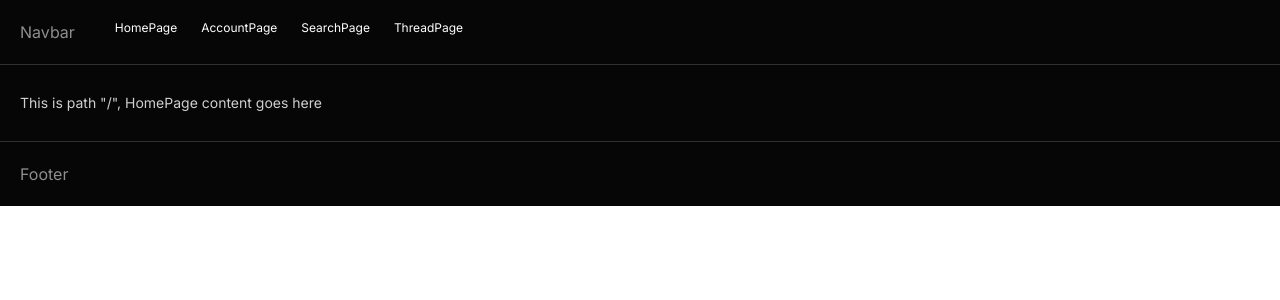
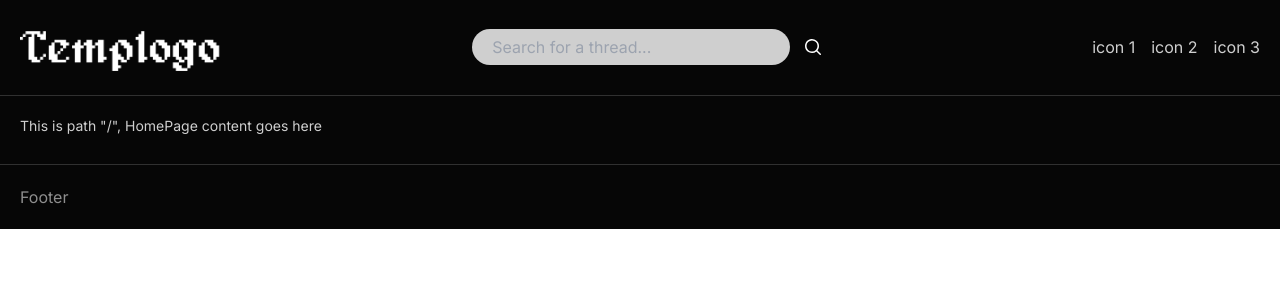
Before and after one commit to amilpsp/fullstack-frontend, a React (Vite) app: page / in a window 1280 px wide. Shown: the top 300 px of the page. Built offline with nearby package versions, Linux system fonts and the light colour scheme.

Commit message:
Navbar layout, SearchBar, TWconfig

```diff
--- a/src/Components/Navbar/Navbar.tsx
+++ b/src/Components/Navbar/Navbar.tsx
@@ -1,27 +1,37 @@
 import { Link } from 'react-router-dom'
 import './Navbar.css'
+import SearchBar from '../SearchBar/SearchBar'
 
-/* type Props = {} */
+const Navbar: React.FC = () => {
+    return (
+        <nav className="relative flex w-full flex-wrap items-center justify-between bg-bgcol border-b-[1px] border-bordercol h-24">
+            <div className="flex w-full flex-wrap items-center justify-between px-3">
+                {/* LEFT - Logo */}
+                <div className="flex">
+                    <Link
+                        to=""
+                        className="mx-2 my-1 flex items-center lg:mb-0 lg:mt-0"
+                    >
+                        <img
+                            src="templogo.png"
+                            alt="logo"
+                            className="max-h-12 me-2"
+                        />
+                    </Link>
+                </div>
+                {/* MIDDLE - Search Bar*/}
+                <div className="mx-auto hidden flex-row ps-0 md:flex">
+                    <SearchBar />
+                </div>
 
-const Navbar = (/* props: Props */) => {
-    return (
-        <div className="flex p-5 mb-2 text-txtdark border-b-[1px] border-bordercol">
-            <p className="mr-10">Navbar</p>
-            <ul className="flex space-x-6 text-white text-xs">
-                <li>
-                    <Link to="">HomePage</Link>
-                </li>
-                <li>
-                    <Link to="/account">AccountPage</Link>
-                </li>
-                <li>
-                    <Link to="/search">SearchPage</Link>
-                </li>
-                <li>
-                    <Link to="/thread">ThreadPage</Link>
-                </li>
-            </ul>
-        </div>
+                {/* RIGHT - Create, My Threads, Login */}
+                <ul className="list-style-none flex flex-row ps-0 md:ps-4">
+                    <li className="px-2">icon 1</li>
+                    <li className="px-2">icon 2</li>
+                    <li className="px-2">icon 3</li>
+                </ul>
+            </div>
+        </nav>
     )
 }
 
--- /dev/null
+++ b/src/Components/SearchBar/SearchBar.tsx
@@ -0,0 +1,38 @@
+const SearchBar = () => {
+    return (
+        <div>
+            <form className="flex">
+                <div className="flex items-center justify-between ">
+                    {/* Search input */}
+                    <input
+                        type="search"
+                        className="search-cancel:appearance-none search-cancel:w-4 search-cancel:h-4 w-80 relative m-0 block flex-auto rounded-full border border-solid border-transparent bg-txtbright bg-clip-padding px-5 py-1.5 text-txtdark font-normal text-surface transition duration-300 ease-in-out focus:border-black focus:text-black focus:shadow-inset focus:outline-none motion-reduce:transition-none"
+                        /* search-cancel:bg-[url(https://picsum.photos/16/16)] */
+                        placeholder="Search for a thread..."
+                        aria-label="Search"
+                        aria-describedby="button-addon2"
+                    />
+                    {/* Search icon */}
+                    <span
+                        className="flex items-center whitespace-nowrap rounded px-3 py-1.5 text-center text-base font-normal text-white [&>svg]:w-5"
+                        id="basic-addon2"
+                    >
+                        <svg
+                            xmlns="http://www.w3.org/2000/svg"
+                            viewBox="0 0 20 20"
+                            fill="currentColor"
+                        >
+                            <path
+                                fill-rule="evenodd"
+                                d="M9 3.5a5.5 5.5 0 100 11 5.5 5.5 0 000-11zM2 9a7 7 0 1112.452 4.391l3.328 3.329a.75.75 0 11-1.06 1.06l-3.329-3.328A7 7 0 012 9z"
+                                clip-rule="evenodd"
+                            />
+                        </svg>
+                    </span>
+                </div>
+            </form>
+        </div>
+    )
+}
+
+export default SearchBar
--- a/tailwind.config.js
+++ b/tailwind.config.js
@@ -24,5 +24,10 @@ export default {
             }
         }
     },
-    plugins: []
+    plugins: [
+        // eslint-disable-next-line @typescript-eslint/no-var-requires, no-undef
+        require('tailwindcss/plugin')(({ addVariant }) => {
+            addVariant('search-cancel', '&::-webkit-search-cancel-button')
+        })
+    ]
 }
```
Also changed, not shown: public/templogo.png (added), src/Components/SearchBar/SearchBar.css (added), src/Components/SearchBar/templogo.png (added).
